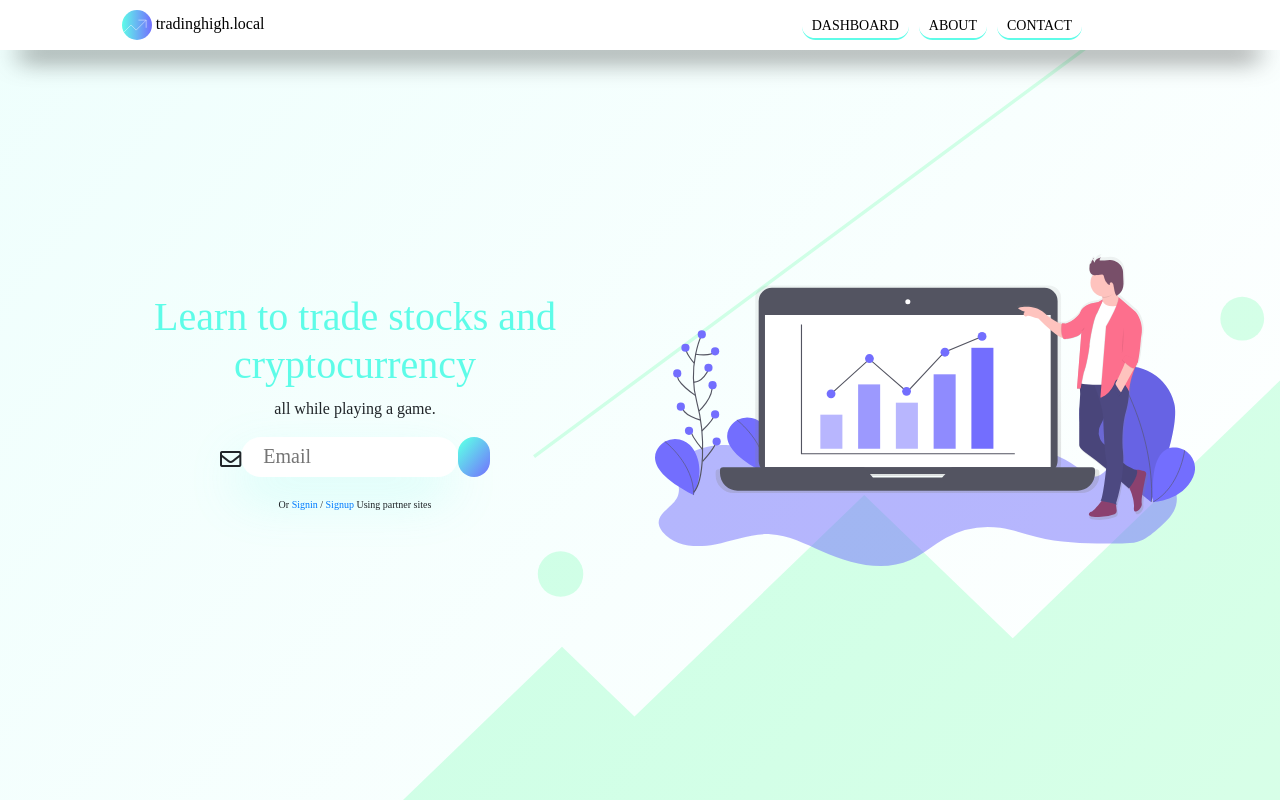
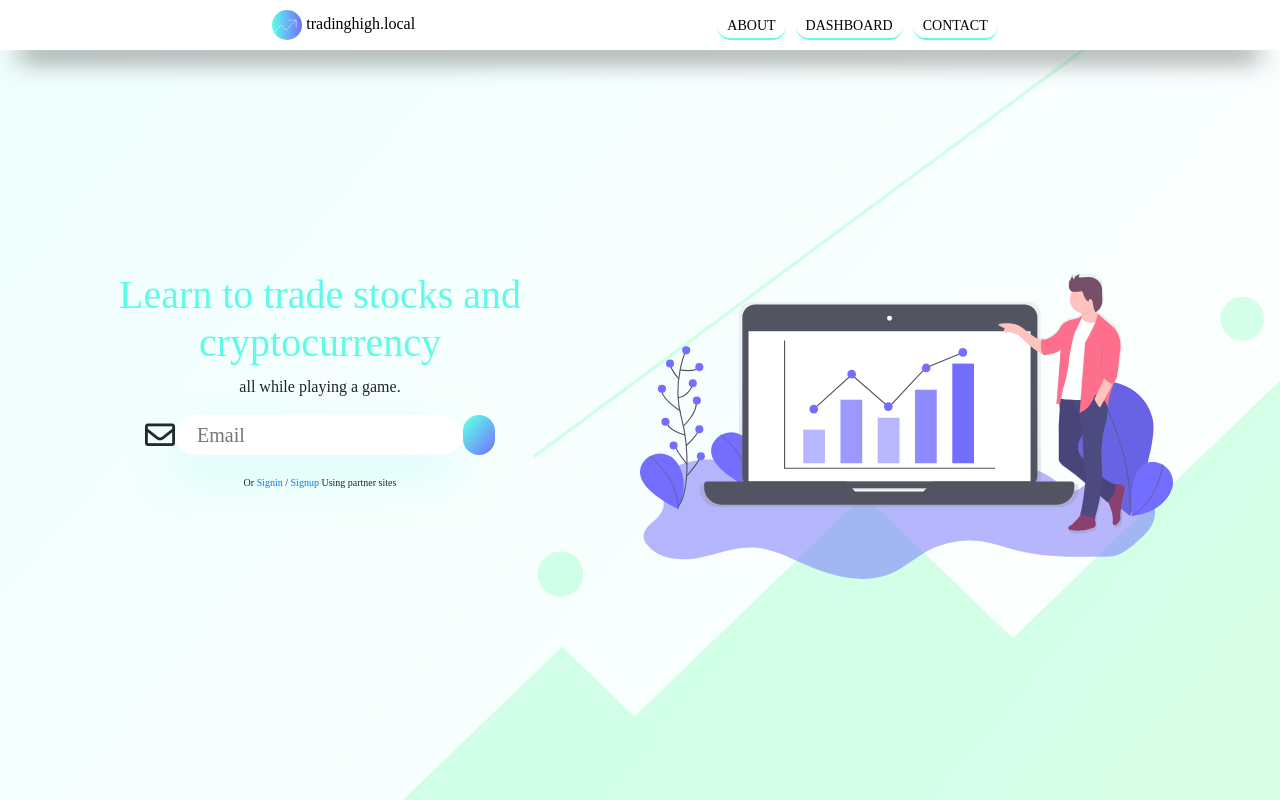
Before and after one commit to izkshitiz/react-responsive-template, a React (Create React App) app: page / in a window 1280 px wide. Built offline with nearby package versions, Linux system fonts and the light colour scheme; a web font is replaced by a local one.

Commit message:
Landing page complete

```diff
--- a/src/Components/UI/Emailsubmit/Emailsubmit.js
+++ b/src/Components/UI/Emailsubmit/Emailsubmit.js
@@ -3,10 +3,10 @@ import classes from './Emailsubmit.module.css';
 const emailsubmit = (props) => {
 return (
 <div className={classes.email_submit_container}>
-            <span className={['far', 'fa-envelope', 'fa-lg', classes.iconwa].join(' ')}></span>
-            <input className={classes.emailpick} type="email" placeholder="Email"  />
-            <button className={['lnr', 'lnr-arrow-right', classes.white, classes.email_submit_button].join(' ')}></button>
-            </div>
+    <span className={['far', 'fa-envelope', 'fa-lg', classes.iconwa].join(' ')}></span>
+    <input className={classes.emailpick} type="email" placeholder="Email"  />
+    <div className={['lnr', 'lnr-arrow-right', classes.white, classes.email_submit_button].join(' ')}></div>
+</div>
 );
 }
 export default emailsubmit;
--- a/src/Components/UI/Emailsubmit/Emailsubmit.module.css
+++ b/src/Components/UI/Emailsubmit/Emailsubmit.module.css
@@ -1,40 +1,40 @@
-.email_submit_container{
-    width:50%;
-    display:flex;
+.email_submit_container
+{
+  display: flex;
   margin:auto;
-    position:relative;
-    justify-content:space-between;
+  justify-content: center;
 }
-   .emailpick{
 
+.iconwa
+{
+  font-size: 30px;
+  justify-self: end;
+  align-self: center;
+}
+
+.emailpick
+{
   text-indent:20px;
   font-size:20px;
-     width:100%;
+  width:45%;
   border:none;
   height:40px;
   border-radius:20px;
   outline:none;
   -webkit-box-shadow: -6px 21px 51px -2px rgba(0,0,0,0.21);
   -moz-box-shadow: -6px 21px 51px -2px rgba(0,0,0,0.21);
-    box-shadow: -6px 21px 51px -2px rgba(94,252,232,0.21);}
+  box-shadow: -6px 21px 51px -2px rgba(94,252,232,0.21);
+}
 
-   .email_submit_button{
+.email_submit_button
+{
    cursor:pointer;
    padding:8px 16px 8px 16px;
    font-size: 25px;
-     z-index:1;
-     background-image: linear-gradient( 130deg, #5EFCE8 10%, #736EFE 100%);
+   background-image:linear-gradient( 130deg, #5EFCE8 10%, #736EFE 100%);
    border:none;
    border-radius:20px;
    outline:none!important;
 }
 
-   .iconwa{
-     position:relative;
-     top:14px;
-     left:0px;
-     z-index:1;
-
-   }
-
 .white{color:white;}
--- a/src/Containers/Home.js
+++ b/src/Containers/Home.js
@@ -1,7 +1,7 @@
 import React,{Component} from 'react';
 import classes from './Home.module.css';
 import {Route,Link} from 'react-router-dom';
-import {Container,Row,Col} from 'react-bootstrap';
+// import {Container,Row,Col} from 'react-bootstrap';
 import Landing from './Landing';
 import Dashboard from './Dashboard';
 import About from '../Components/Aboutus';
@@ -9,25 +9,22 @@ import logo from "../Resources/Images/logo.svg";
 class Home extends Component{
 render(){
 return(
-<div className={classes.Homemaindiv}>
-
-    <Container fluid className={classes.navbarcontainer}>
-        <Row className={classes.navrow}>
-            <Col xs={{span:8, offset:3}} sm={{span:6, offset:3}} md={{span:6, offset:1}} className={classes.logocol} ><Link to=""><img src={logo} alt="companay-logo" width="30" height="30" /> <span>tradinghigh.local</span></Link></Col>
-            <Col /*md={{span:0, offset:4}}*/ className={classes.navlist}>
-                <ul>
+<div className={classes.Container}>
+    <div fluid className={classes.navbarcontainer}>
+        <div  className={classes.logocol} ><Link to=""><img src={logo} alt="companay-logo" width="30" height="30" /> <span>tradinghigh.local</span></Link></div>
+        <div  className={classes.navlist}>
+            <ul>
+                    <li><Link to="/about">About</Link></li>
                     <li><Link to="/dashboard">Dashboard</Link></li>
-                    <li><Link to="/about">About</Link></li>
                     <li><Link to="/contact">Contact</Link></li>
-                </ul>
-            </Col>
-        </Row>
-    </Container>
-
+            </ul>
+        </div>
+    </div>
+    <div className={classes.contentcontainer}>
     <Route path='/' exact render={() => <Landing/>} />
     <Route path='/dashboard' exact render={() => <Dashboard/>} />
     <Route path='/about' exact render={() => <About/>} />
-
+    </div>
 {/* <Route path='/dash' exact render={() => <Dashboard/>} /> */}
 </div>
 );
--- a/src/Containers/Home.module.css
+++ b/src/Containers/Home.module.css
@@ -1,70 +1,29 @@
-@font-face {
+@font-face
+{
     font-family: 'montserrat-medium';
     src: local('montserrat-medium'), url(../Resources/fonts/Montserrat-Medium.ttf) format('truetype');
-  }
+}
 
-.Homemaindiv{
+.Container
+{
+    display: grid;
+    grid-template-columns: repeat(12,1fr);
+    grid-template-rows:50px auto;
     height:100vh;
     background-image: linear-gradient( 130deg, rgba(94, 252, 232, .1) 0%, rgba(255,255,255,.1) 100%),url("../Resources/Images/chartillustration.svg");
     background-position:right bottom;
-    background-repeat: no-repeat;
+    background-repeat:no-repeat;
     background-attachment: fixed;
     font-family:'montserrat-medium';
 }
 
-.contentcontainer{
+
+.navbarcontainer
+{
+    grid-column: auto/span 12;
     display: flex;
-    height:90%;
-}
-
-.logocol{
-    align-self: center;
-}
-.logocol a{
-    text-decoration: none!important;
-    list-style:none;
-    color:black;
-}
-
-.navlist {
-    align-self: center;
-}
-
-
-.navlist ul{
-display: flex;
-flex-direction: row;
-margin:0 auto; /*clears bottom-margin UL items*/
-}
-
-.navlist ul li{
-margin-right:10px;
-}
-
-.navlist a{
-    font-size:14px;
-    text-transform: uppercase;
-    border-bottom:2px solid #5EFCE8;
-    color:black;
-    padding:5px 10px;
-    text-decoration:none!important;
-    border-radius:20px;
-}
-
-.mainrow{
+    justify-content: space-evenly;
     align-items: center;
-}
-
-.stock_illustration{
-    max-width: 100%;
-}
-
-.heading{
-    color:#5efce8;
-}
-
-.navbarcontainer{
-    text-align: start;
     color:white;
     padding: 10px;
     background-color:#fff;
@@ -74,23 +33,60 @@ margin-right:10px;
 }
 
 
+.logocol a
+{
+    text-decoration: none!important;
+    list-style:none;
+    color:black;
+    outline:none;
+}
 
-        /*Responsive*/
+.navlist {
+    grid-column: 10 / span 1;
+}
+
+
+.navlist ul
+{
+    display: flex;
+    flex-direction: row;
+    margin:0 auto; /*clears bottom-margin UL items*/
+}
+
+.navlist ul li
+{
+    text-decoration: none;
+    margin-right:10px;
+}
+
+.navlist a
+{
+    font-size:14px;
+    text-transform: uppercase;
+    border-bottom:2px solid #5EFCE8;
+    color:black;
+    padding:5px 10px;
+    text-decoration:none!important;
+    border-radius:20px;
+    outline:none;
+}
+
+
+.contentcontainer{
+    grid-column: auto /span 12;
+    display: grid;
+
+}
+
+
+/*Responsive*/
 @media(max-height:600px){
     .heading{
         font-size: 30px;
     }
-    .mainrow{
-        margin-top:30px;
-    }
-    .para{
-        font-size: 12px;
-    }
+
 }
-@media(max-width:992px){
-    .navbarcontainer{
-        padding-top: 5px;
-    }
+@media(max-width:767px){
     .navlist{
         display:none;
     }
--- a/src/Containers/Landing.js
+++ b/src/Containers/Landing.js
@@ -1,5 +1,5 @@
 import React,{Component} from 'react';
-import {Container,Row,Col} from 'react-bootstrap';
+// import {Container,Row,Col} from 'react-bootstrap';
 import stockillustration from '../Resources/Images/stockillustration.svg';
 import Emailsubmit from '../Components/UI/Emailsubmit/Emailsubmit';
 import classes from './Landing.module.css';
@@ -8,41 +8,29 @@ class Landing extends Component{
 
 render(){
 return(
-<Container className={classes.contentcontainer}>
+<div className={classes.contentwrapper}>
+  <div className={classes.firstcol}>
+    <div>
+      <h1 className={classes.heading}>Learn to trade stocks and cryptocurrency</h1>
+     </div>
 
-        <Row  className={classes.mainrow}>
-          <Col className={classes.firstcol} md={6}>
-            <Row>
-            <Col>
-            <h1 className={classes.heading}>Learn to trade stocks and cryptocurrency</h1>
-            </Col>
-            </Row>
+    <div>
+      <p className={classes.para}>all while playing a game.</p>
+    </div>
 
-            <Row>
-            <Col>
-            <p className={classes.para}>all while playing a game.</p>
-            </Col>
-            </Row>
+    <div className={classes.emailbox}>
+      <Emailsubmit/>
+    </div>
 
-            <Row>
-            <Col>
-            <Emailsubmit/>
-            </Col>
-            </Row>
+    <div className={classes.paralogin}>
+      <p>Or <a href="#">Signin</a> / <a href="#">Signup</a> Using partner sites</p>
+    </div>
+  </div>
 
-            <Row className={classes.paralogin}>
-            <Col>
-            <p>Or <a href="#">Signin</a> / <a href="#">Signup</a> Using partner sites</p>
-            </Col>
-            </Row>
-
-        </Col>
-
-            <Col md={6}>
-           <img className={classes.stock_illustration} src={stockillustration} alt="trading illustration"></img>
-                </Col>
-        </Row>
-      </Container>
+  <div className={classes.secondcol}>
+    <img className={classes.stock_illustration} src={stockillustration} alt="trading illustration"></img>
+  </div>
+</div>
 
 );
 }
--- a/src/Containers/Landing.module.css
+++ b/src/Containers/Landing.module.css
@@ -1,22 +1,9 @@
-.maindiv{
-    background-image: linear-gradient( 130deg, rgba(94, 252, 232, .1) 0%, rgba(255,255,255,.1) 100%),url("../Resources/Images/chartillustration.svg");
-    background-position:right bottom;
-    background-repeat: no-repeat;
-    position:relative;
-    height:100vh;
-
-}
-.logocol{
-
-    color:black;
-}
-.contentcontainer{
-    display: flex;
-    height:90%;
-}
-.login{
-/*Fix for keeping navitems close*/
-text-align: end;
+.contentwrapper{
+    display: grid;
+    align-self: center;
+    justify-self: center;
+    grid-template-columns: repeat(12,1fr);
+    grid-template-rows:auto;
 }
 
 .mainrow{
@@ -24,7 +11,13 @@ text-align: end;
 }
 
 .firstcol{
+grid-column: auto/span 6;
 }
+
+.secondcol{
+    grid-column: auto/span 5;
+}
+
 .stock_illustration{
     max-width: 100%;
 }
@@ -32,9 +25,8 @@ text-align: end;
     color:#5efce8;
 }
 
-.navrow{
 
-}
+
 .navrow a{
     background-color:;
     border:2px solid #5EFCE8;
@@ -43,8 +35,6 @@ text-align: end;
     text-decoration: none!important;
     border-radius:20px;
 }
-
-
 
 .navbarcontainer{
     text-align: start;
@@ -68,7 +58,8 @@ font-size:10px;
 }
 
         /*Responsive*/
-@media(max-height:600px){
+@media(max-height:600px)
+{
     .heading{
         font-size: 30px;
     }
@@ -79,15 +70,15 @@ font-size:10px;
         font-size: 12px;
     }
 }
-@media(max-width:767px){
-    .navbarcontainer{
+@media(max-width:767px)
+{
+    .firstcol
+    {
+        grid-column: auto/span 12;
+    }
 
-        padding-top: 5px;
-    }
-    .navrow a{
-        display:none;
-    }
-    .logocol{
-
+    .secondcol
+    {
+        grid-column: 2/span 10;
     }
 }
```
Lines whose indentation alone changed are shown as unchanged.
